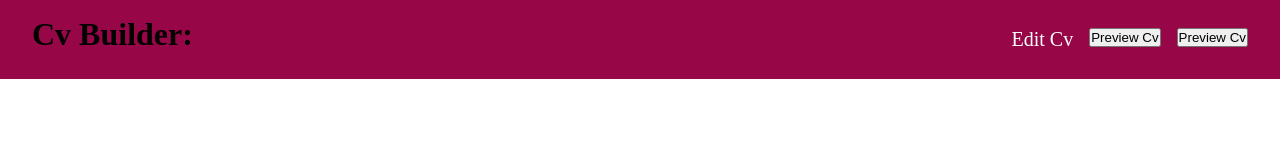
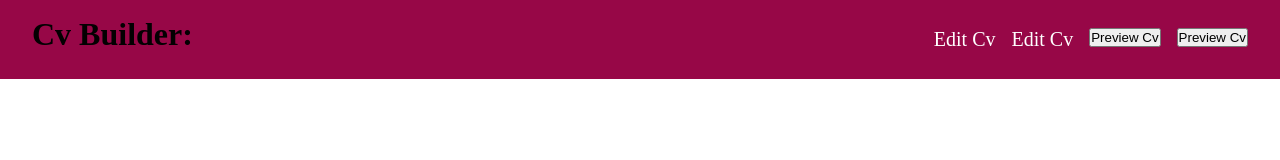
Before and after one commit to Imi-Nkateko/cv-builder, a React (Vite) app: page / in a window 1280 px wide. Shown: the top 160 px of the page. Built offline with nearby package versions, Linux system fonts and the light colour scheme.

Commit message:
header updated

```diff
--- a/src/App.jsx
+++ b/src/App.jsx
@@ -23,7 +23,7 @@ const App = () => {
 		<Router>
 			<Header personInfo={personInfo} />
 			<Routes>
-				<Route path="/edit" element={<CvEdit setPersonInfo={setPersonInfo} />} />
+				<Route path="/ " element={<CvEdit setPersonInfo={setPersonInfo} />} />
 				<Route
 					path="/preview"
 					element={<CvPreview personInfo={personInfo} />}
--- a/src/components/Header.jsx
+++ b/src/components/Header.jsx
@@ -1,5 +1,6 @@
 import "./styles.css"
 import { useNavigate } from "react-router-dom";
+import { Link } from "react-router-dom";
 
 
 const Header = ({personInfo}) => {
@@ -12,7 +13,9 @@ const handlePreviewClick = () => {
 	return (
 		<header>
 			<h1>Cv Builder:</h1>
-			<ul>
+			<ul> <li>
+				<Link to={"./editCv"}>Edit Cv</Link>
+			</li>
 				<li>
 					<a href="./CvEdit.jsx">Edit Cv</a>
 				</li>
--- a/src/main.jsx
+++ b/src/main.jsx
@@ -1,5 +1,6 @@
 import { StrictMode } from 'react'
 import { createRoot } from 'react-dom/client'
+
 
 import App from './App.jsx'
 
```
